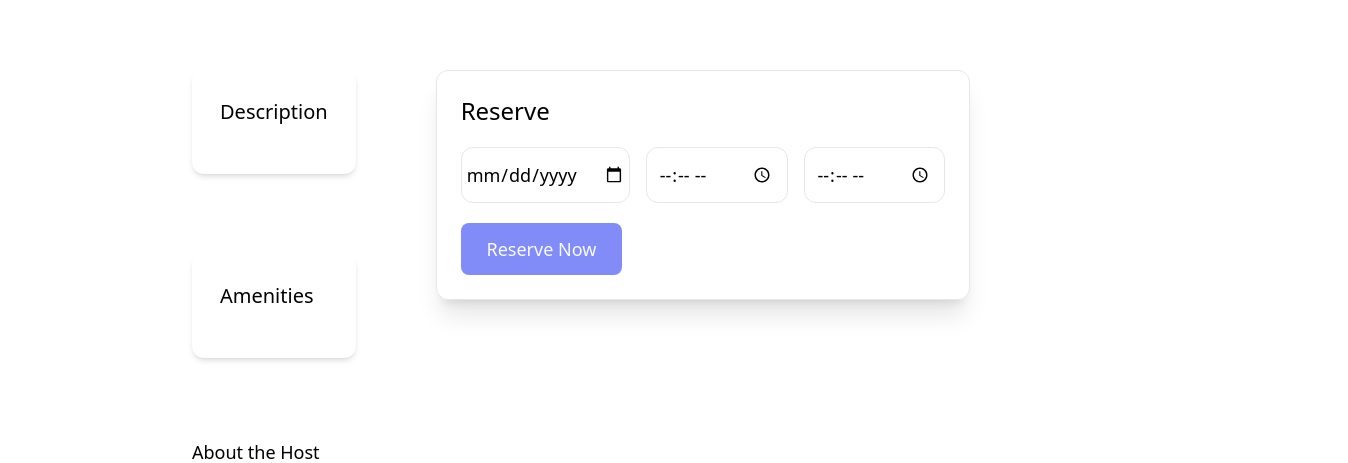
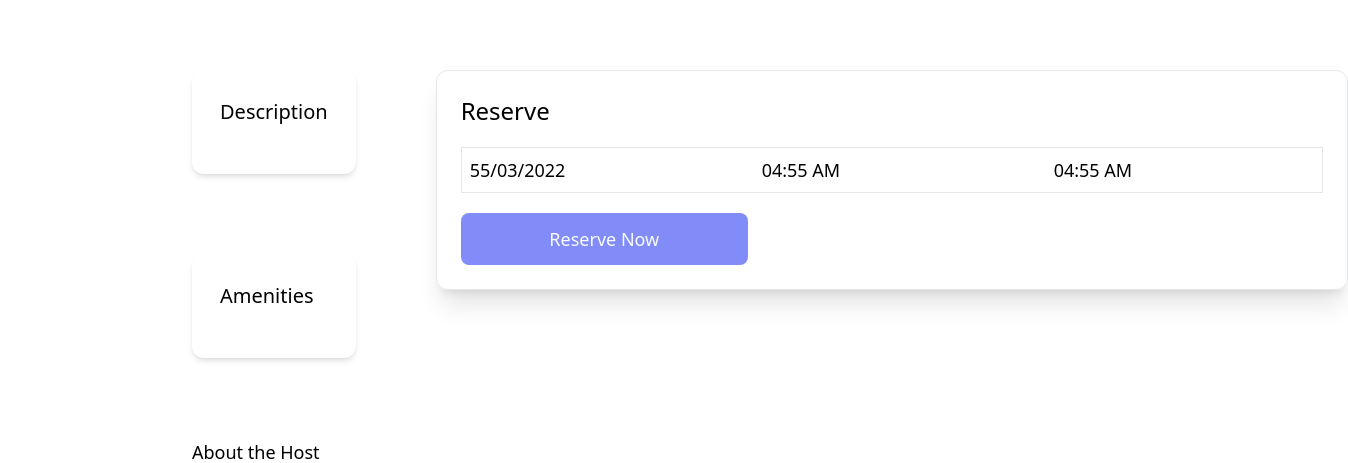
Before and after one commit to Facebook-University-Projects/Swimster, a React (Create React App) app in the folder swimster-ui/: page /listings/1 in a window 1280 px wide. Shown: the part 742-1205 px from the top of the page, 1348 px wide, since content can reach past the window. Built offline with nearby package versions, Linux system fonts and the light colour scheme.

Commit message:
basic set up of react datepicker
- moved reservation card into its own component
- added boilerplate of date and time pickers

```diff
--- a/swimster-ui/src/components/ListingDetail/ListingDetail.jsx
+++ b/swimster-ui/src/components/ListingDetail/ListingDetail.jsx
@@ -2,6 +2,7 @@ import { useParams } from 'react-router-dom'
 import { useListingDetail } from '../../hooks/useListingDetail'
 import { style } from './style'
 import Amenities from '../Amenities/Amenities'
+import ReservationCard from '../ReservationCard/ReservationCard'
 import ratingsIcon from '../../assets/ratingsIcon.svg'
 import guestsIcon from '../../assets/guestsIcon.svg'
 import rulerIcon from '../../assets/rulerIcon.svg'
@@ -112,21 +113,12 @@ const ListingDetail = () => {
                     <Amenities poolAmenities={poolAmenities}/>
                     <div className={style.hostInfoContainer}>About the Host</div>
                 </div>
-                <div className={style.reservationCardContainer}>
-                    <div className={style.reservationCard}>
-                        <h1 className={style.reservationCardHeader}>Reserve</h1>
-                        <form id="hook-form" className={style.reservationDetails} onSubmit={handleSubmit(onSubmit)}>
-                            <input className={style.reservationDateInput} type="date" {...register("reservationDate")}/>
-                            <input className={style.reservationTimeInput} type="time" {...register("reservationStartTime")}/>
-                            <input className={style.reservationTimeInput} type="time" {...register("reservationEndTime")}/>
-                        </form>
-                        {isSubmitProcessing ? (
-                            <button type="submit" form="hook-form" className={style.reserveButton}>Loading...</button>
-                        ) : (
-                            <button type="submit" form="hook-form" className={style.reserveButton}>Reserve Now</button>
-                        )}
-                    </div>
-                </div>
+                <ReservationCard
+                    register={register}
+                    isSubmitProcessing={isSubmitProcessing}
+                    handleSubmit={handleSubmit}
+                    onSubmit={onSubmit}
+                />
             </div>
         </div>
     )
--- a/swimster-ui/src/components/ListingDetail/style.js
+++ b/swimster-ui/src/components/ListingDetail/style.js
@@ -29,11 +29,4 @@ export const style = {
     aboutPoolTitle: 'text-xl',
     aboutPoolDescription: 'font-normal text-md',
     hostInfoContainer: '',
-    reservationCardContainer: '',
-    reservationCard: 'flex flex-col p-6 space-y-5 border rounded-xl shadow-xl',
-    reservationCardHeader: 'text-2xl',
-    reservationDetails: 'flex space-x-4',
-    reservationDateInput: 'border rounded-xl p-1',
-    reservationTimeInput: 'border rounded-xl p-3',
-    reserveButton: 'bg-indigo-400 w-1/3 text-center py-3 rounded-lg text-gray-50',
 }
--- /dev/null
+++ b/swimster-ui/src/components/ReservationCard/ReservationCard.jsx
@@ -0,0 +1,87 @@
+import React, { useEffect, useState } from 'react'
+import DatePicker from 'react-datepicker'
+import 'react-datepicker/dist/react-datepicker.css'
+
+const style = {
+    reservationCardContainer: '',
+    reservationCard: 'flex flex-col p-6 space-y-5 border rounded-xl shadow-xl',
+    reservationCardHeader: 'text-2xl',
+    reservationDetails: 'flex space-x-4 border',
+    reservationDateInput: 'rounded-xl p-2',
+    reservationTimeInput: 'rounded-xl p-2',
+    reserveButton: 'bg-indigo-400 w-1/3 text-center py-3 rounded-lg text-gray-50',
+}
+
+const TimePicker = ({ time, setTime, timeType }) => {
+    return (
+        <DatePicker
+            className={style.reservationTimeInput}
+            selected={time}
+            onChange={time => setTime(time)}
+            showTimeSelect
+            showTimeSelectOnly
+            timeIntervals={60}
+            placeholderText={timeType}
+            timeCaption={timeType}
+            dateFormat="hh:mm aa"
+        />
+    )
+}
+
+const CalendarDatePicker = ({ date, setDate }) => {
+    return (
+        <DatePicker
+            className={style.reservationDateInput}
+            selected={date}
+            placeholderText='Choose a date'
+            onChange={date => setDate(date)}
+            dateFormat="mm/dd/yyyy"
+        />
+    )
+}
+
+const ReservationCard = ({ register, isSubmitProcessing, handleSubmit, onSubmit }) => {
+    const [date, setDate] = useState(new Date())
+    const [startTime, setStartTime] = useState(new Date())
+    const [endTime, setEndTime] = useState(new Date())
+
+    useEffect(() => {
+        console.log('date: ', date);
+        console.log('startTime: ', startTime);
+        console.log('endTime: ', endTime);
+    }, [date, startTime, endTime])
+
+    return (
+        <div className={style.reservationCardContainer}>
+            <div className={style.reservationCard}>
+                <h1 className={style.reservationCardHeader}>Reserve</h1>
+                <form id="hook-form" className={style.reservationDetails} onSubmit={handleSubmit(onSubmit)}>
+                    <CalendarDatePicker
+                        date={date}
+                        setDate={setDate}
+                        // {...register("reservationDate")}
+                    />
+                    <TimePicker
+                        time={startTime}
+                        setTime={setStartTime}
+                        timeType={"Start Time"}
+                        // {...register("reservationStartTime")}
+                    />
+                    <TimePicker
+                        time={endTime}
+                        setTime={setEndTime}
+                        timeType={"End Time"}
+                        // {...register("reservationEndTime")}
+                    />
+                </form>
+                {isSubmitProcessing ? (
+                    <button type="submit" form="hook-form" className={style.reserveButton}>Loading...</button>
+                ) : (
+                    <button type="submit" form="hook-form" className={style.reserveButton}>Reserve Now</button>
+                )}
+            </div>
+        </div>
+    )
+}
+
+export default ReservationCard
```
Also changed, not shown: swimster-ui/src/components/ReservationCard/style.js (added).
